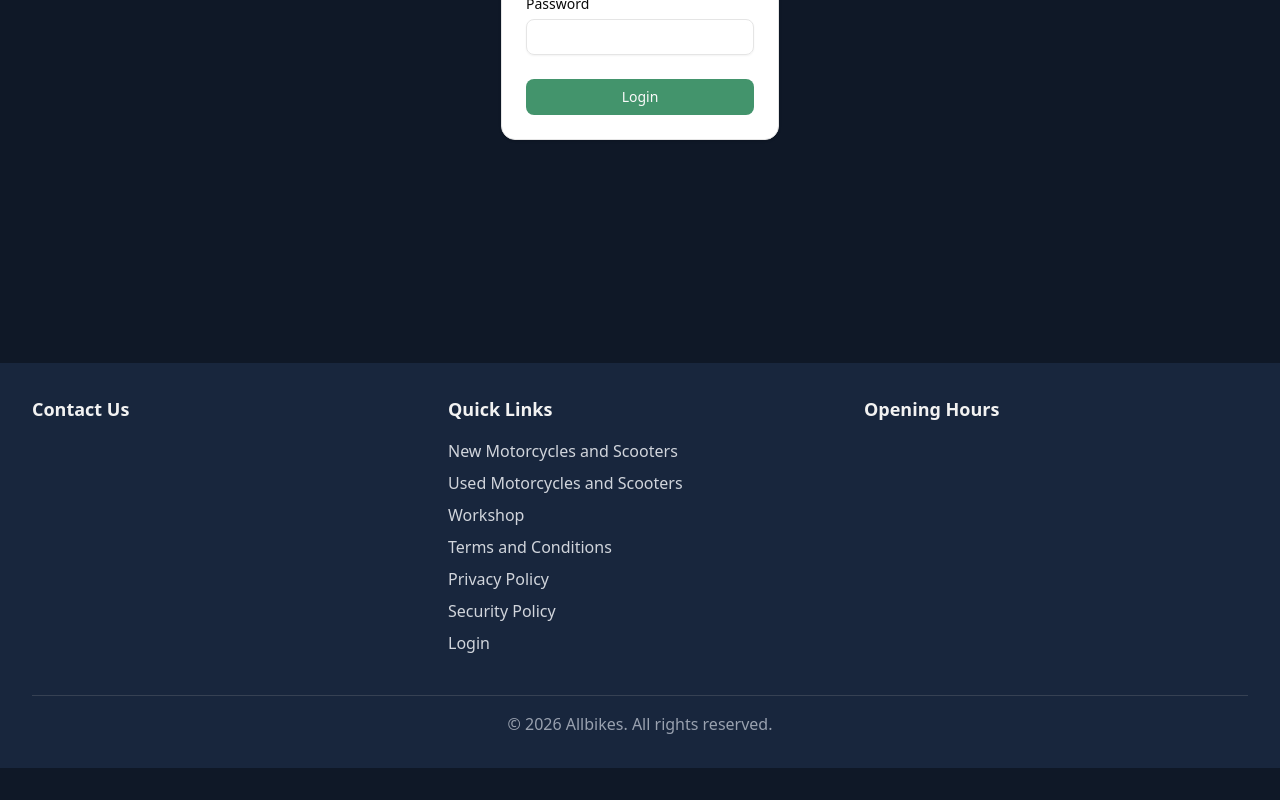
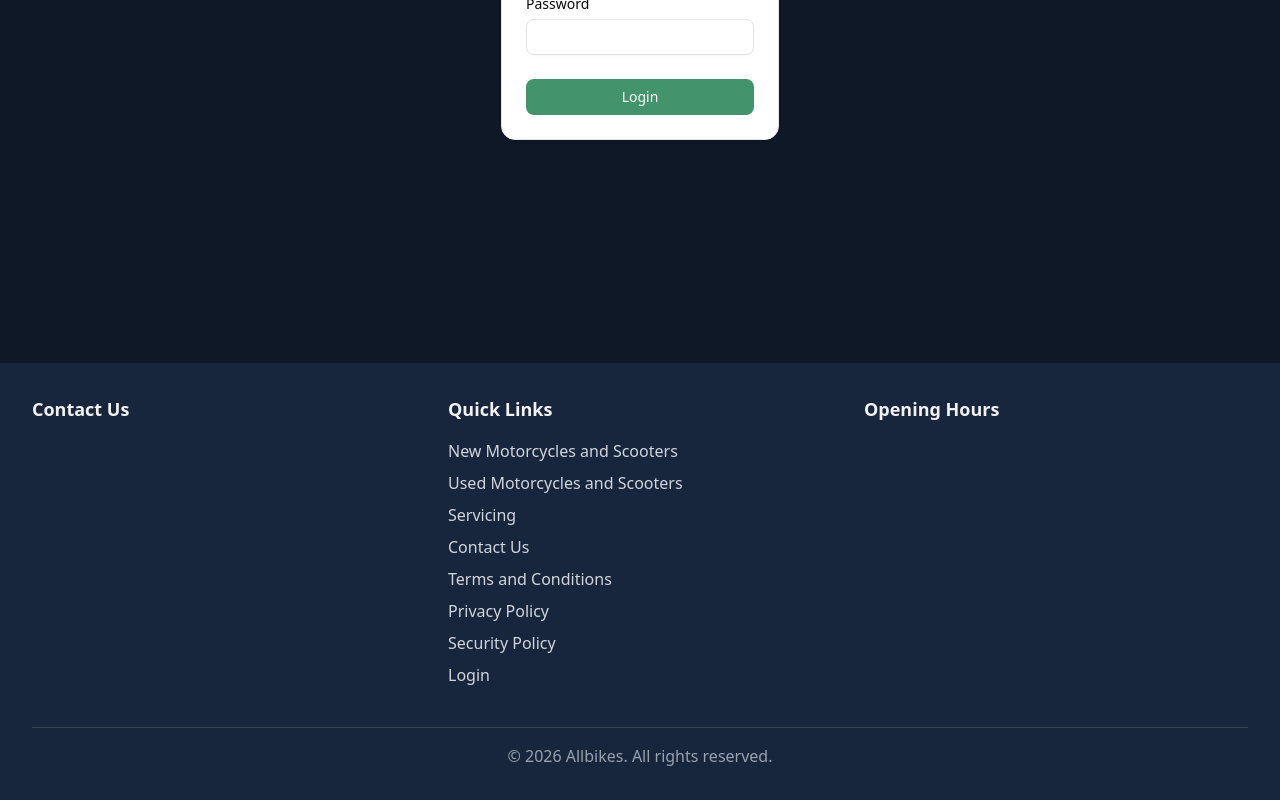
Before and after one commit to ethanbetts63/allbikes, a React (Vite) app in the folder frontend/: page /login in a window 1280 px wide. Shown: the part 518-1318 px from the top of the page. Before the commit the page ends 1286 px from the top, so only its background shows below. Built offline with nearby package versions, Linux system fonts and the light colour scheme; no server answers.

Commit message:
checkpoint

```diff
--- a/frontend/src/components/Footer.tsx
+++ b/frontend/src/components/Footer.tsx
@@ -40,7 +40,8 @@ const Footer = () => {
                 <span className="md:hidden">Used Bikes</span>
               </Link>
             </li>
-            <li className="mb-2"><Link to="/service" className="hover:underline text-gray-300">Workshop</Link></li>
+            <li className="mb-2"><Link to="/service" className="hover:underline text-gray-300">Servicing</Link></li>
+            <li className="mb-2"><Link to="/contact" className="hover:underline text-gray-300">Contact Us</Link></li>
             <li className="mb-2"><Link to="/terms" className="hover:underline text-gray-300">Terms and Conditions</Link></li>
             <li className="mb-2"><Link to="/privacy" className="hover:underline text-gray-300">Privacy Policy</Link></li>
             <li className="mb-2"><Link to="/security" className="hover:underline text-gray-300">Security Policy</Link></li>
--- a/frontend/src/pages/ContactPage.tsx
+++ b/frontend/src/pages/ContactPage.tsx
@@ -38,7 +38,7 @@ const ContactPage: React.FC = () => {
                             <a href={`mailto:${settings.email_address}?`} target="_blank" rel="noopener noreferrer">
                                 <Button size="lg" className="bg-blue-600 text-white hover:bg-blue-700">
                                     <Mail className="mr-2 h-6 w-6" />
-                                    Email Us
+                                    Email Us ({settings.email_address})
                                 </Button>
                             </a>
                         </div>
```
